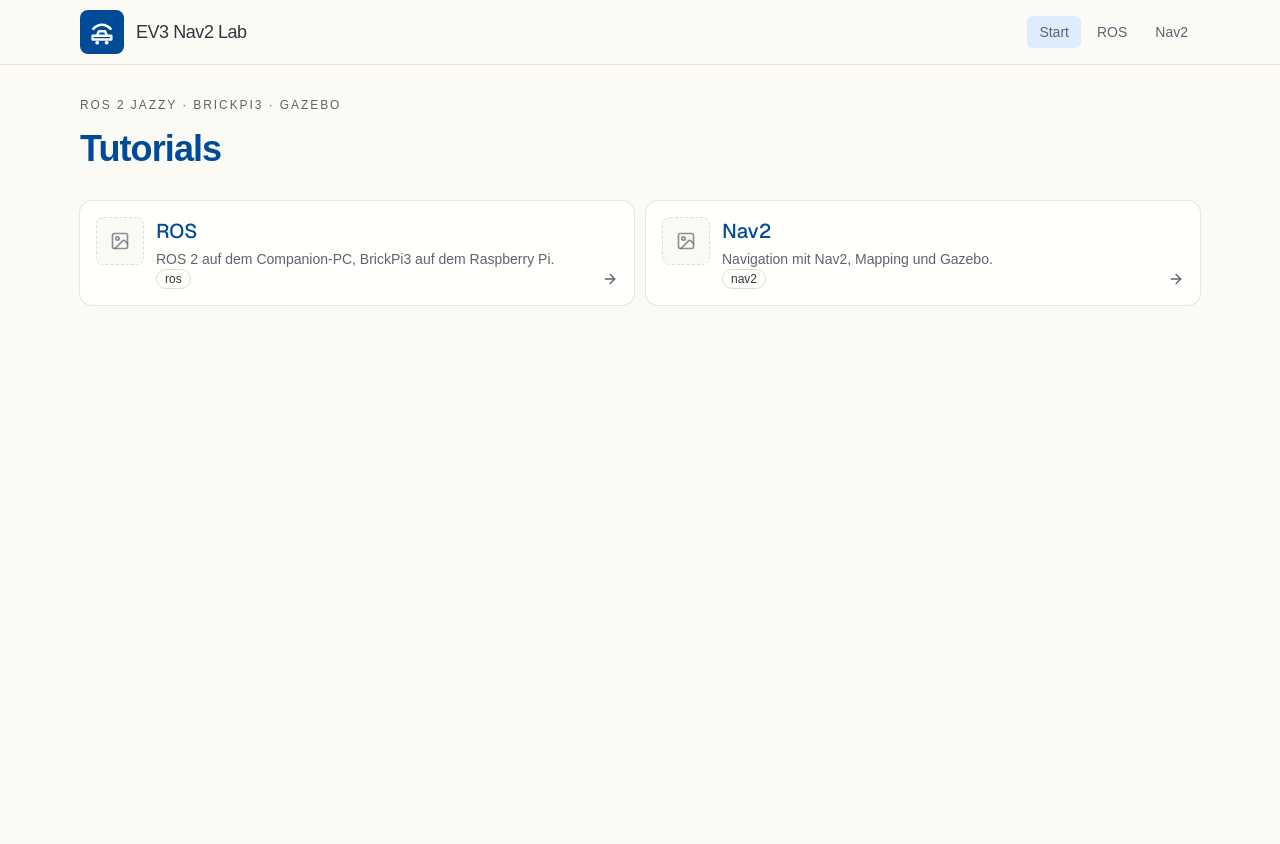
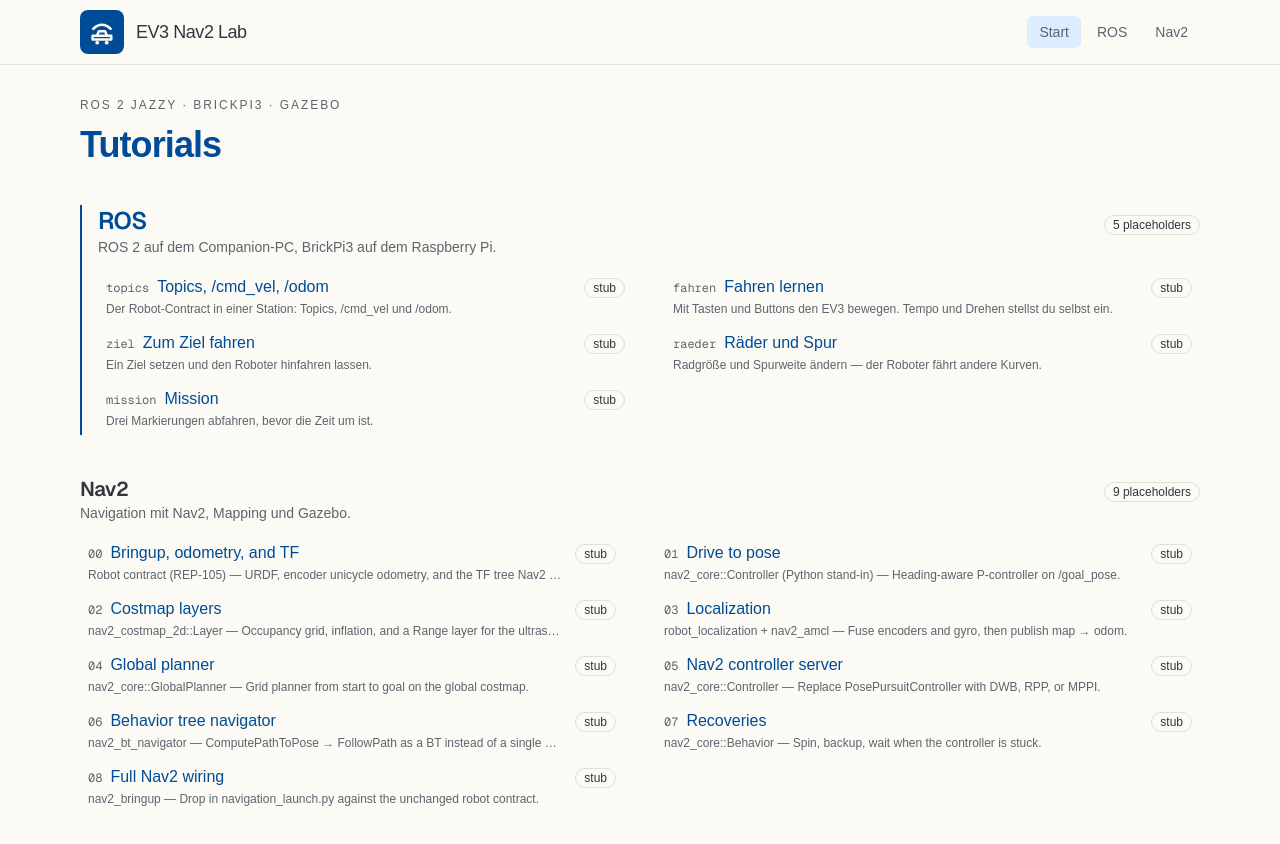
Before and after one commit to GreKnoche/RosTutorialOnPiBrick, a Next.js app in the folder web-frontend/: page / in a window 1280 px wide. Before the commit the page ends 800 px from the top, so only its background shows below. Built offline with nearby package versions, Linux system fonts and the light colour scheme.

Commit message:
modern approach to website design

```diff
--- a/web-frontend/app/page.tsx
+++ b/web-frontend/app/page.tsx
@@ -1,16 +1,20 @@
 import Link from "next/link";
-import { ArrowRight } from "lucide-react";
 import { Badge } from "@/components/ui/badge";
-import { CardIconPlaceholder } from "@/components/card-icon-placeholder";
-import { Card, CardContent, CardDescription, CardHeader, CardTitle } from "@/components/ui/card";
-import { loadCurriculum, trackHref } from "@/lib/curriculum";
+import { LessonIndex } from "@/components/lesson-index";
+import { curriculumOutline, trackHref } from "@/lib/curriculum";
+
+function availabilityLabel(ready: number, total: number) {
+  if (ready === 0) return `${total} placeholders`;
+  const stubs = total - ready;
+  return stubs > 0 ? `${ready} ready · ${stubs} placeholders` : `${ready} ready`;
+}
 
 export default function HomePage() {
-  const { tracks } = loadCurriculum();
+  const outline = curriculumOutline();
 
   return (
-    <div className="flex flex-col gap-8">
-      <section className="flex flex-col gap-4">
+    <div className="flex flex-col gap-10">
+      <section className="flex flex-col gap-3">
         <p className="text-xs font-medium uppercase tracking-[0.16em] text-muted-foreground">
           ROS 2 Jazzy · BrickPi3 · Gazebo
         </p>
@@ -19,27 +23,35 @@ export default function HomePage() {
         </h1>
       </section>
 
-      <ol className="grid gap-3 sm:grid-cols-2">
-        {tracks.map((track) => (
-          <li key={track.id}>
-            <Link href={trackHref(track.id)} className="block h-full">
-              <Card className="h-full flex-row items-start gap-3 px-(--card-spacing) transition-colors hover:bg-muted/40">
-                <CardIconPlaceholder />
-                <div className="min-w-0 flex-1">
-                  <CardHeader className="px-0">
-                    <CardTitle className="font-heading text-xl">{track.title}</CardTitle>
-                    <CardDescription>{track.description}</CardDescription>
-                  </CardHeader>
-                  <CardContent className="flex items-center justify-between px-0 text-xs text-muted-foreground">
-                    <Badge variant="outline">{track.id}</Badge>
-                    <ArrowRight className="size-4 shrink-0" />
-                  </CardContent>
-                </div>
-              </Card>
-            </Link>
-          </li>
-        ))}
-      </ol>
+      {outline.map(({ track, lessons }, index) => {
+        const ready = lessons.filter((lesson) => lesson.status === "ready").length;
+        const lead = index === 0;
+        return (
+          <section
+            key={track.id}
+            className={lead ? "flex flex-col gap-3 border-l-2 border-heading pl-4" : "flex flex-col gap-3"}
+          >
+            <div className="flex flex-wrap items-baseline justify-between gap-2">
+              <div className="min-w-0">
+                <h2
+                  className={
+                    lead
+                      ? "font-heading text-2xl font-semibold tracking-tight text-heading"
+                      : "font-heading text-xl font-semibold tracking-tight"
+                  }
+                >
+                  <Link href={trackHref(track.id)} className="hover:underline">
+                    {track.title}
+                  </Link>
+                </h2>
+                <p className="text-sm text-muted-foreground">{track.description}</p>
+              </div>
+              <Badge variant="outline">{availabilityLabel(ready, lessons.length)}</Badge>
+            </div>
+            <LessonIndex lessons={lessons} showSurface={track.id === "nav2"} />
+          </section>
+        );
+      })}
     </div>
   );
 }
--- a/web-frontend/components/card-icon-placeholder.tsx
+++ /dev/null
@@ -1,16 +0,0 @@
-import { ImageIcon } from "lucide-react";
-import { cn } from "@/lib/utils";
-
-export function CardIconPlaceholder({ className }: { className?: string }) {
-  return (
-    <span
-      aria-hidden
-      className={cn(
-        "flex size-12 shrink-0 items-center justify-center rounded-lg border border-dashed border-border bg-muted/40 text-muted-foreground/70",
-        className
-      )}
-    >
-      <ImageIcon className="size-5" />
-    </span>
-  );
-}
--- /dev/null
+++ b/web-frontend/components/lesson-index.tsx
@@ -0,0 +1,47 @@
+import Link from "next/link";
+import { Badge } from "@/components/ui/badge";
+import { lessonHref, type Lesson } from "@/lib/curriculum";
+
+export function LessonIndex({
+  lessons,
+  currentId,
+  showSurface = false,
+  columns = 2,
+}: {
+  lessons: Lesson[];
+  currentId?: string;
+  showSurface?: boolean;
+  columns?: 1 | 2;
+}) {
+  return (
+    <ol className={columns === 2 ? "grid gap-x-8 gap-y-0.5 sm:grid-cols-2" : "grid gap-y-0.5"}>
+      {lessons.map((lesson) => {
+        const current = lesson.id === currentId;
+        const detail =
+          showSurface && lesson.nav2_surface
+            ? `${lesson.nav2_surface} — ${lesson.summary}`
+            : lesson.summary;
+        return (
+          <li key={lesson.id}>
+            <Link
+              href={lessonHref(lesson)}
+              aria-current={current ? "page" : undefined}
+              className={`flex items-baseline justify-between gap-3 rounded-md px-2 py-1.5 hover:bg-muted ${
+                current ? "bg-secondary" : ""
+              }`}
+            >
+              <span className="min-w-0">
+                <span className="font-mono text-xs text-muted-foreground">{lesson.id}</span>
+                <span className="ml-2 font-medium text-heading">{lesson.title}</span>
+                <span className="mt-0.5 block truncate text-xs text-muted-foreground">{detail}</span>
+              </span>
+              <Badge variant={lesson.status === "ready" ? "default" : "outline"}>
+                {lesson.status}
+              </Badge>
+            </Link>
+          </li>
+        );
+      })}
+    </ol>
+  );
+}
--- a/web-frontend/components/lesson-placeholder.tsx
+++ b/web-frontend/components/lesson-placeholder.tsx
@@ -1,18 +1,58 @@
+import Link from "next/link";
 import { Badge } from "@/components/ui/badge";
 import { Breadcrumbs } from "@/components/breadcrumbs";
+import { LessonIndex } from "@/components/lesson-index";
 import { RobotLab } from "@/components/robot-lab";
-import { trackCrumbs, type Lesson } from "@/lib/curriculum";
+import {
+  getTrackMeta,
+  lessonHref,
+  lessonNeighbors,
+  lessonsForTrack,
+  trackCrumbs,
+  type Lesson,
+} from "@/lib/curriculum";
+
+function ChapterLink({
+  lesson,
+  label,
+  align,
+}: {
+  lesson: Lesson;
+  label: string;
+  align: "start" | "end";
+}) {
+  return (
+    <Link
+      href={lessonHref(lesson)}
+      className={`min-w-0 hover:text-heading ${align === "end" ? "text-right" : ""}`}
+    >
+      <span className="block text-xs text-muted-foreground">{label}</span>
+      <span className="block truncate font-medium">{lesson.title}</span>
+    </Link>
+  );
+}
 
 export function LessonPlaceholder({ lesson }: { lesson: Lesson }) {
+  const track = getTrackMeta(lesson.track);
+  const { prev, next, index, total } = lessonNeighbors(lesson);
+  const lessons = lessonsForTrack(lesson.track);
+
   return (
-    <div className="flex flex-col gap-8">
+    <div className="flex flex-col gap-6">
       <Breadcrumbs items={trackCrumbs(lesson.track, lesson)} />
-      <section className="flex flex-col gap-4">
+      <div className="grid items-start gap-8 lg:grid-cols-[minmax(0,1fr)_16rem]">
+        <div className="flex min-w-0 flex-col gap-6">
+          <section className="flex flex-col gap-3">
             <div className="flex items-center gap-2">
               <span className="font-mono text-xs text-muted-foreground">{lesson.id}</span>
               <Badge variant={lesson.status === "ready" ? "default" : "outline"}>
                 {lesson.status}
               </Badge>
+              {index >= 0 && (
+                <span className="text-xs text-muted-foreground">
+                  {index + 1} / {total}
+                </span>
+              )}
             </div>
             <h1 className="font-heading max-w-3xl text-3xl font-semibold tracking-tight sm:text-4xl">
               {lesson.title}
@@ -24,7 +64,24 @@ export function LessonPlaceholder({ lesson }: { lesson: Lesson }) {
               {lesson.summary}
             </p>
           </section>
+          <nav aria-label="Kapitel" className="grid grid-cols-2 gap-4 text-sm">
+            {prev ? <ChapterLink lesson={prev} label="Vorherige" align="start" /> : <span />}
+            {next ? <ChapterLink lesson={next} label="Nächste" align="end" /> : <span />}
+          </nav>
           <RobotLab lab={lesson.lab} lessonId={lesson.id} />
+        </div>
+        <aside className="flex flex-col gap-2">
+          <h2 className="px-2 text-sm font-medium text-heading">
+            In diesem Track{track ? ` · ${track.title}` : ""}
+          </h2>
+          <LessonIndex
+            lessons={lessons}
+            currentId={lesson.id}
+            showSurface={lesson.track === "nav2"}
+            columns={1}
+          />
+        </aside>
+      </div>
     </div>
   );
 }
--- a/web-frontend/components/track-lessons.tsx
+++ b/web-frontend/components/track-lessons.tsx
@@ -1,9 +1,8 @@
 import { Badge } from "@/components/ui/badge";
 import { Breadcrumbs } from "@/components/breadcrumbs";
-import { LessonCards } from "@/components/lesson-cards";
+import { LessonIndex } from "@/components/lesson-index";
 import {
   getTrackMeta,
-  lessonHref,
   lessonsForTrack,
   trackCrumbs,
   type TrackId,
@@ -44,7 +43,7 @@ export function TrackLessons({
           </Badge>
         </div>
       </section>
-      <LessonCards lessons={lessons} hrefFor={lessonHref} showSurface={showSurface} />
+      <LessonIndex lessons={lessons} showSurface={showSurface} />
     </div>
   );
 }
--- a/web-frontend/lib/curriculum.ts
+++ b/web-frontend/lib/curriculum.ts
@@ -166,6 +166,29 @@ export function lessonsForTrack(track: TrackId): Lesson[] {
   return curriculum.lessons.filter((lesson) => lesson.track === track);
 }
 
+export function curriculumOutline(): { track: TrackMeta; lessons: Lesson[] }[] {
+  return curriculum.tracks.map((track) => ({
+    track,
+    lessons: lessonsForTrack(track.id),
+  }));
+}
+
+export function lessonNeighbors(lesson: Lesson): {
+  prev?: Lesson;
+  next?: Lesson;
+  index: number;
+  total: number;
+} {
+  const lessons = lessonsForTrack(lesson.track);
+  const index = lessons.findIndex((item) => item.id === lesson.id);
+  return {
+    prev: index > 0 ? lessons[index - 1] : undefined,
+    next: index >= 0 && index < lessons.length - 1 ? lessons[index + 1] : undefined,
+    index,
+    total: lessons.length,
+  };
+}
+
 export function getLesson(id: string): Lesson | undefined {
   return curriculum.lessons.find((lesson) => lesson.id === id);
 }
```
Also changed, not shown: web-frontend/components/lesson-cards.tsx (deleted, +0 -50 lines), 1 other file (tests, documents, lock files or other folders). Lines whose indentation alone changed are shown as unchanged.
